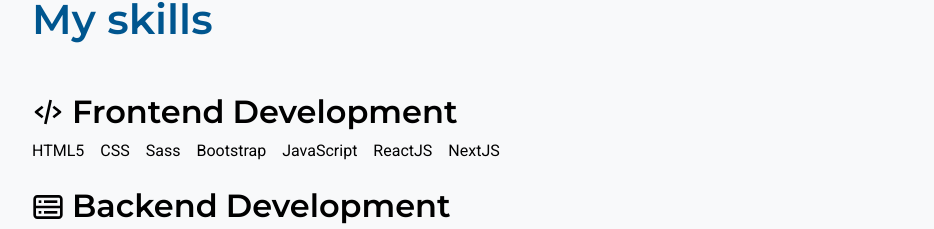
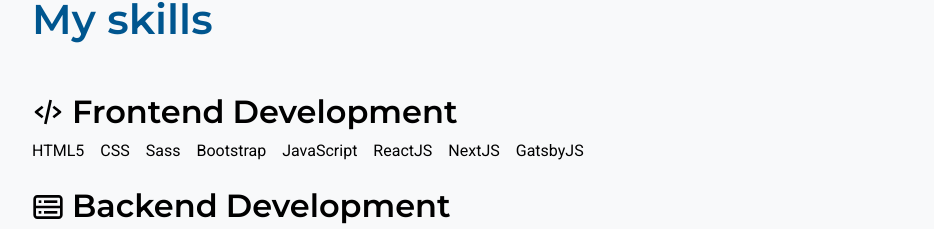
Before and after one commit to yewyewXD/portfolio-v2, a React (Create React App) app: page / in a window 1280 px wide. Shown: the part 2537-2766 px from the top of the page, without its empty margins (53-987 px from the left). Built offline with nearby package versions, Linux system fonts and the light colour scheme.

Commit message:
add gatsbyjs to frontend dev skills

```diff
--- a/src/components/section/Skill.jsx
+++ b/src/components/section/Skill.jsx
@@ -13,6 +13,7 @@
     "JavaScript",
     "ReactJS",
     "NextJS",
+    "GatsbyJS",
   ];
   const backendSkillItems = ["NodeJS", "ExpressJS", "MongoDB", "Stripe"];
   const devToolSkillItems = ["Chrome DevTools", "Postman", "Git Bash"];
```
